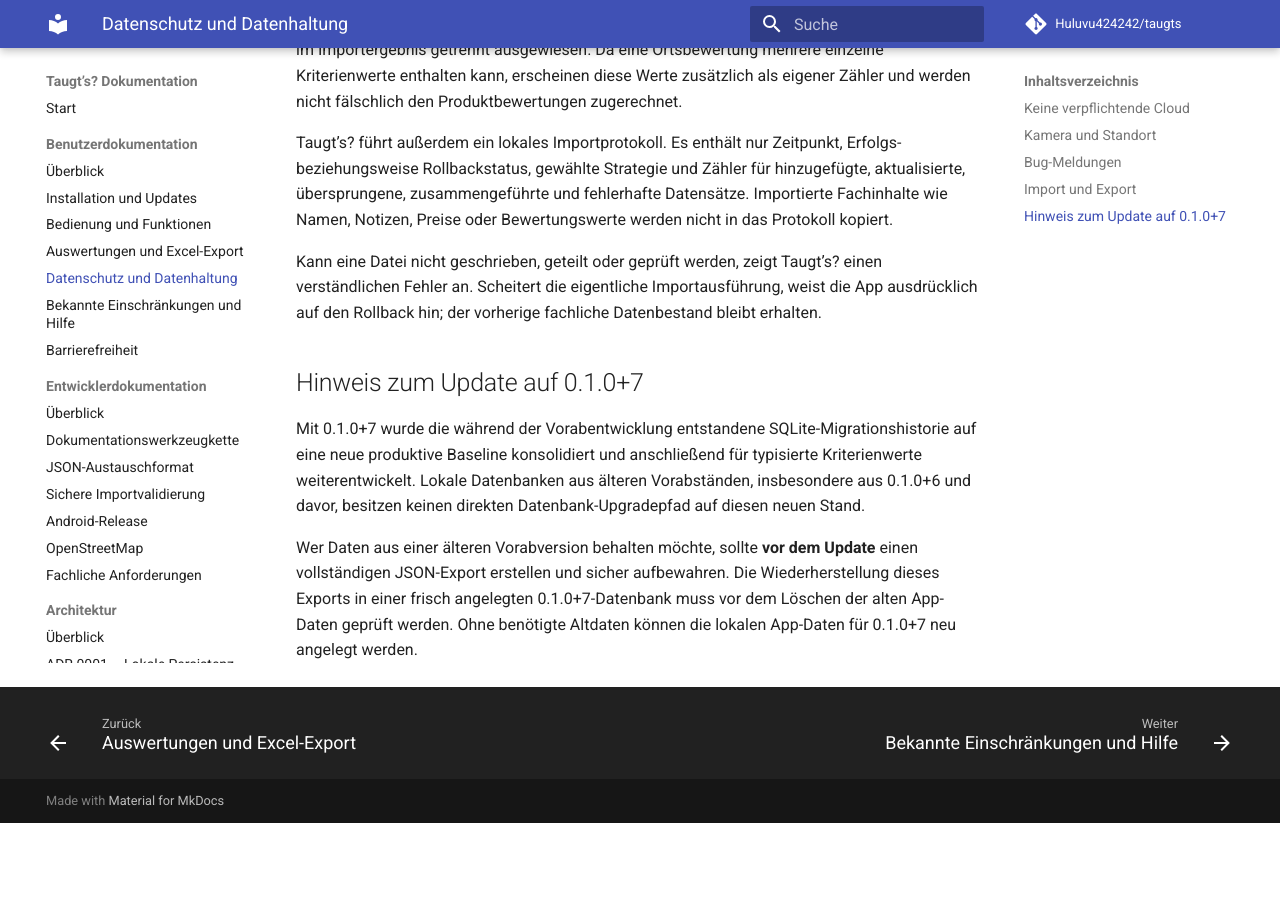
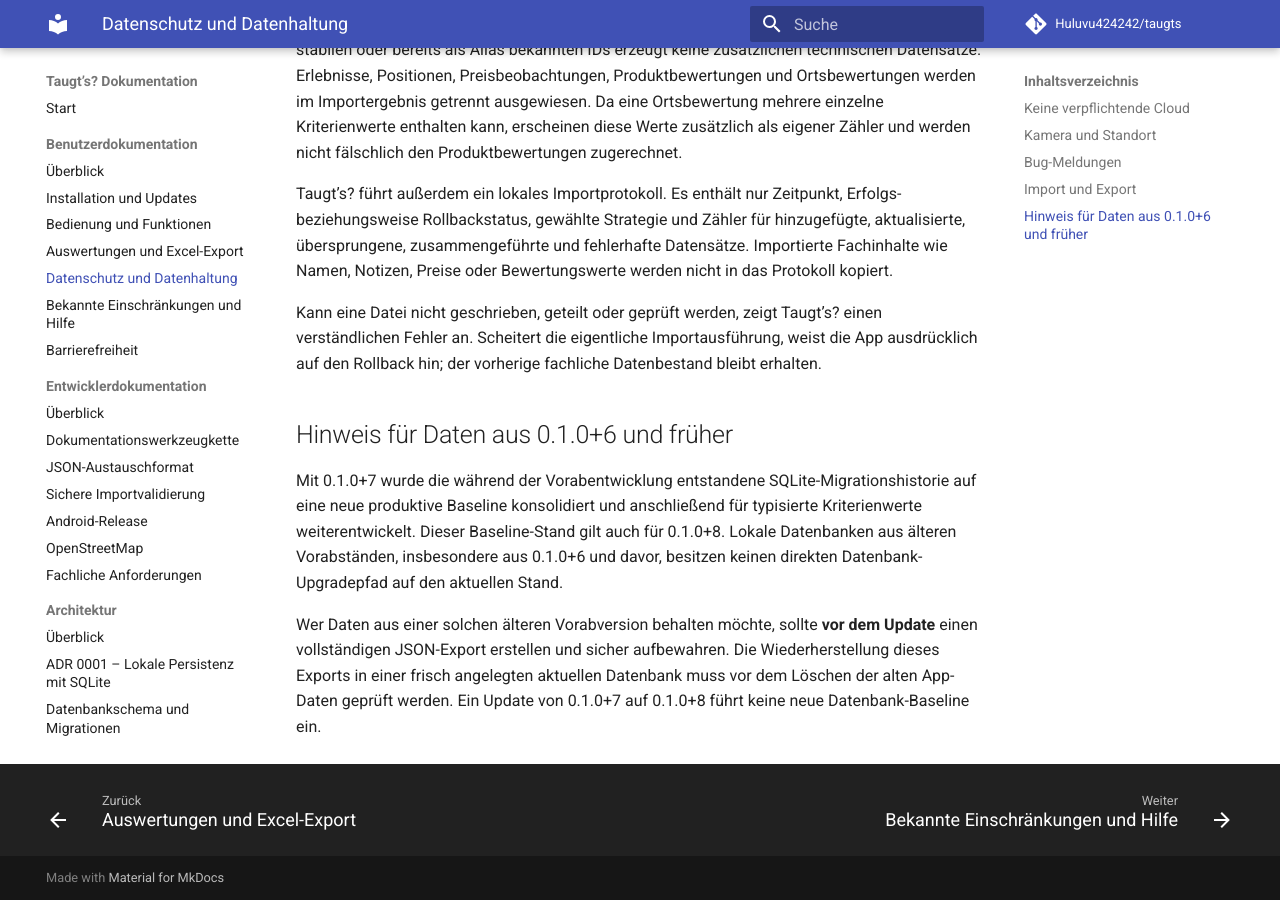
Before and after one commit to Huluvu424242/taugts, an MkDocs documentation site: the page built from docs/benutzer/datenhaltung.md, in a window 1280 px wide and 900 px high, scrolled down 2109 px. Built offline with MkDocs 1.6.1 and Material for MkDocs 9.7.7, drawn with Linux system fonts in a browser that asks for light colours; comment, search, counter and statistics services are not loaded; before the commit the page ends 2932 px from its top, so only the background shows below that; some of the changed text lies outside the part shown.

Commit message:
Story #215: Update-Hinweis in Benutzerdoku präzisieren

```diff
--- a/docs/benutzer/datenhaltung.md
+++ b/docs/benutzer/datenhaltung.md
@@ -20,7 +20,7 @@ Eine Bug-Meldung wird lokal vorbereitet und anschließend im Browser zur Prüfun
 
 Über **Import/Export** auf der Startseite kann der vollständige lokale Datenbestand als versionierte JSON-Datei exportiert werden. Die Datei trägt die Kennung `taugts-export`, eine unabhängige Schemaversion, Exportzeitpunkt und die tatsächlich installierte App-Version.
 
-Mit **Export speichern** wird zunächst der Systemdialog für das Speicherziel geöffnet. Wird dieser abgebrochen, passiert nichts. Unter Android kann die erzeugte Datei außerdem mit **Export teilen** an eine installierte App übergeben werden. Das Erzeugen des Exports benötigt keinen Server und verändert die lokalen Daten nicht.
+Mit **Export speichern** wird zunächst der Systemdialog für das Speicherziel geöffnet. Wird dieser abgebrochen, passiert nichts. Die Exportdatei wird direkt über den vom System bereitgestellten Speicherweg geschrieben; eine allgemeine Android-Dateisystemberechtigung ist dafür nicht erforderlich. Unter Android kann die erzeugte Datei außerdem mit **Export teilen** an eine installierte App übergeben werden. Das Erzeugen des Exports benötigt keinen Server und verändert die lokalen Daten nicht.
 
 Historische Daten bleiben eigenständige Datensätze: Ein neuer Preis oder eine neue Bewertung desselben Produkts beziehungsweise Ortes überschreibt frühere Beobachtungen nicht. Geldbeträge werden ohne Gleitkomma-Rundungsfehler gespeichert.
 
@@ -40,8 +40,8 @@ Taugt’s? führt außerdem ein lokales Importprotokoll. Es enthält nur Zeitpun
 
 Kann eine Datei nicht geschrieben, geteilt oder geprüft werden, zeigt Taugt’s? einen verständlichen Fehler an. Scheitert die eigentliche Importausführung, weist die App ausdrücklich auf den Rollback hin; der vorherige fachliche Datenbestand bleibt erhalten.
 
-## Hinweis zum Update auf 0.1.0+7
+## Hinweis für Daten aus 0.1.0+6 und früher
 
-Mit 0.1.0+7 wurde die während der Vorabentwicklung entstandene SQLite-Migrationshistorie auf eine neue produktive Baseline konsolidiert und anschließend für typisierte Kriterienwerte weiterentwickelt. Lokale Datenbanken aus älteren Vorabständen, insbesondere aus 0.1.0+6 und davor, besitzen keinen direkten Datenbank-Upgradepfad auf diesen neuen Stand.
+Mit 0.1.0+7 wurde die während der Vorabentwicklung entstandene SQLite-Migrationshistorie auf eine neue produktive Baseline konsolidiert und anschließend für typisierte Kriterienwerte weiterentwickelt. Dieser Baseline-Stand gilt auch für 0.1.0+8. Lokale Datenbanken aus älteren Vorabständen, insbesondere aus 0.1.0+6 und davor, besitzen keinen direkten Datenbank-Upgradepfad auf den aktuellen Stand.
 
-Wer Daten aus einer älteren Vorabversion behalten möchte, sollte **vor dem Update** einen vollständigen JSON-Export erstellen und sicher aufbewahren. Die Wiederherstellung dieses Exports in einer frisch angelegten 0.1.0+7-Datenbank muss vor dem Löschen der alten App-Daten geprüft werden. Ohne benötigte Altdaten können die lokalen App-Daten für 0.1.0+7 neu angelegt werden.
+Wer Daten aus einer solchen älteren Vorabversion behalten möchte, sollte **vor dem Update** einen vollständigen JSON-Export erstellen und sicher aufbewahren. Die Wiederherstellung dieses Exports in einer frisch angelegten aktuellen Datenbank muss vor dem Löschen der alten App-Daten geprüft werden. Ein Update von 0.1.0+7 auf 0.1.0+8 führt keine neue Datenbank-Baseline ein.
```
